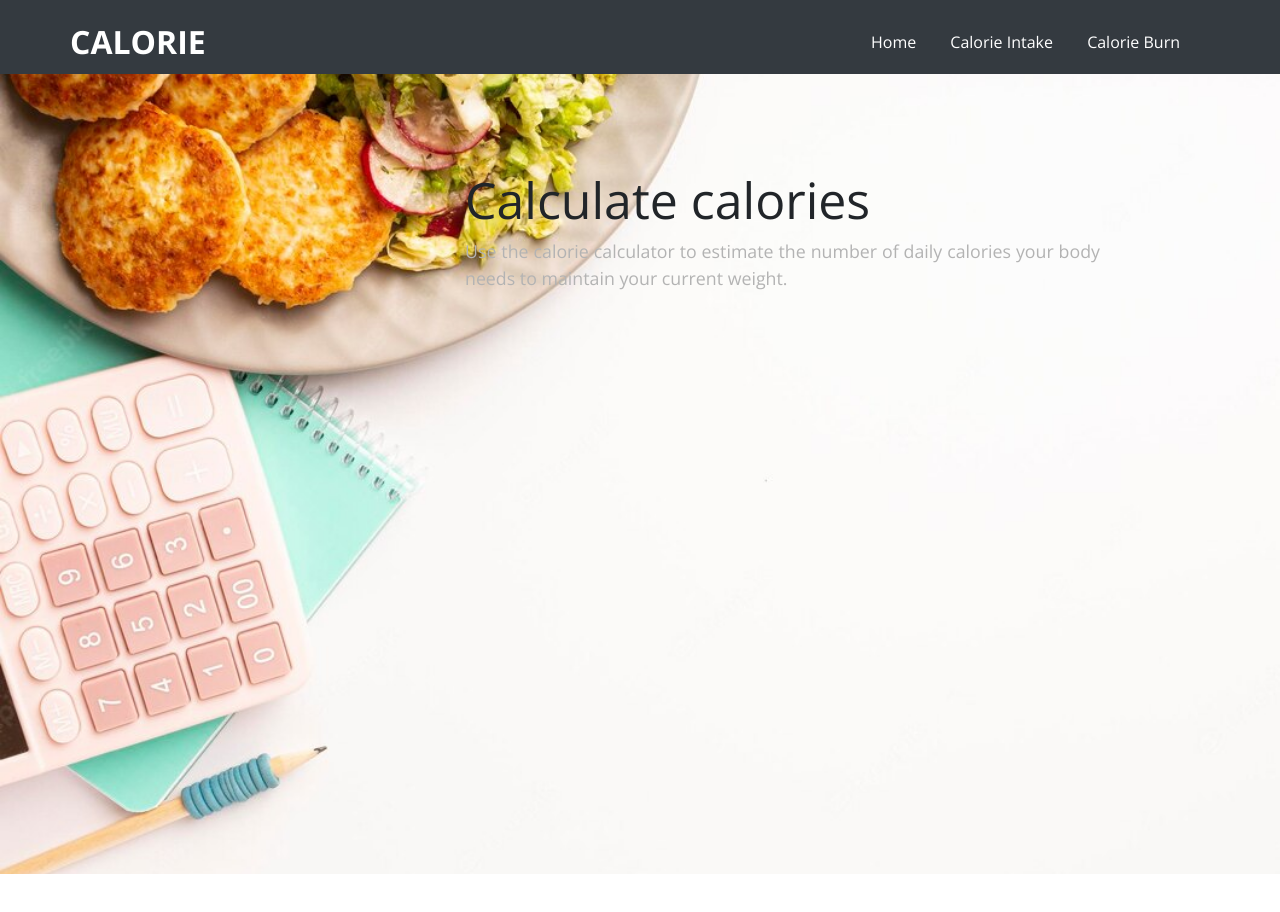
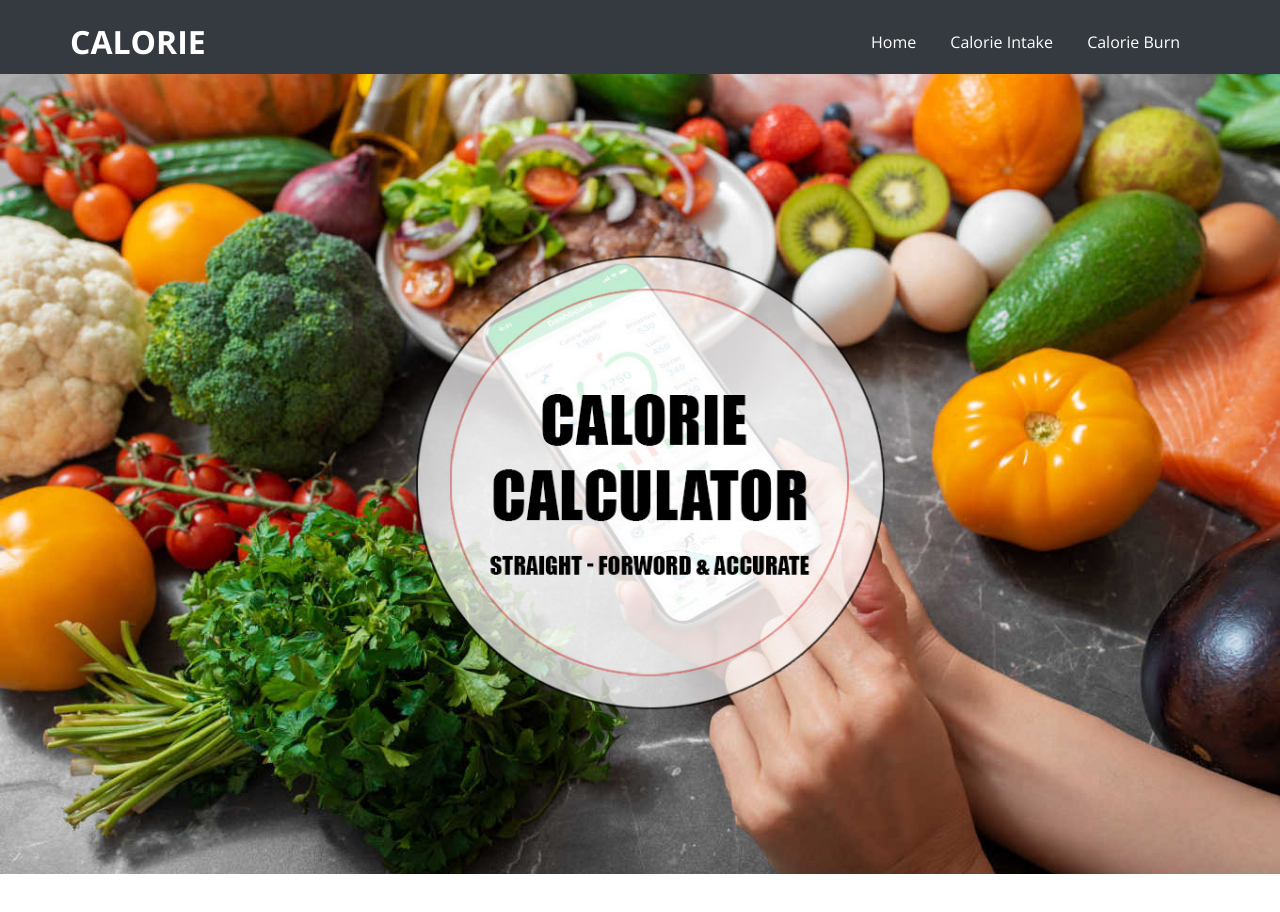
Before and after one commit to samalsuchismita/calorie-calculator, a plain HTML site: page index.html in a window 1280 px wide. Shown: the top 912 px of the page. After the commit the page ends 874 px from the top, so only its background shows below. Drawn offline with nearby package versions, Linux system fonts and the light colour scheme; files whose address does not match are found by name.

Commit message:
project submitted

```diff
--- a/css/style.css
+++ b/css/style.css
@@ -1,25 +1,10 @@
 body {
   font-family: "Open Sans", -apple-system, BlinkMacSystemFont, "Segoe UI", Roboto, "Helvetica Neue", Arial, "Noto Sans", sans-serif, "Apple Color Emoji", "Segoe UI Emoji", "Segoe UI Symbol", "Noto Color Emoji";
   background-color: #fff;
-  height: 200vh;
   position: relative;
 }
 
-body:before {
-  content: "";
-  position: absolute;
-  top: 0;
-  left: 0;
-  right: 0;
-  bottom: 0;
-  background: rgba(0, 0, 0, 0.5);
-  -webkit-transition: .3s all ease;
-  -o-transition: .3s all ease;
-  transition: .3s all ease;
-  opacity: 0;
-  visibility: hidden;
-  z-index: 1;
-}
+
 
 body.offcanvas-menu:before {
   opacity: 1;
@@ -60,16 +45,11 @@ a:hover {
 
 .hero {
   height: 100vh;
- max-width: 100vw;
+  width: 100%;
   background-size: cover;
   background-position: center center;
-  background-repeat: no-repeat;
-}
+  background-repeat: no-repeat; }
 
-.top-bar {
-  padding: .5rem 0;
-  background: #eee;
-}
 
 .top-bar a {
   color: #666666;
--- a/index.html
+++ b/index.html
@@ -64,19 +64,9 @@
     </div>
 
   </header>
+  <div class="hero" style="background-image: url('images/calory-calculotor.jpg');"></div>
 
-  <div class="hero" style="background-image: url('images/hero_1.jpg');">
-    <div class="container">
-    <div class="row">
-      <div class="col-lg-4"></div>
-      <div class="col-lg-7 mt-5 pt-5">
-        <h2>Calculate calories</h2>
-        <p>Use the calorie calculator to estimate the number of daily calories your body needs to maintain your current weight.</p>
-      </div>
-    </div>
-    </div>
-  </div>
-
+  </section>
 
 
   <script src="js/jquery-3.3.1.min.js"></script>
```
Also changed, not shown: images/calory-calculotor.jpg (added).
